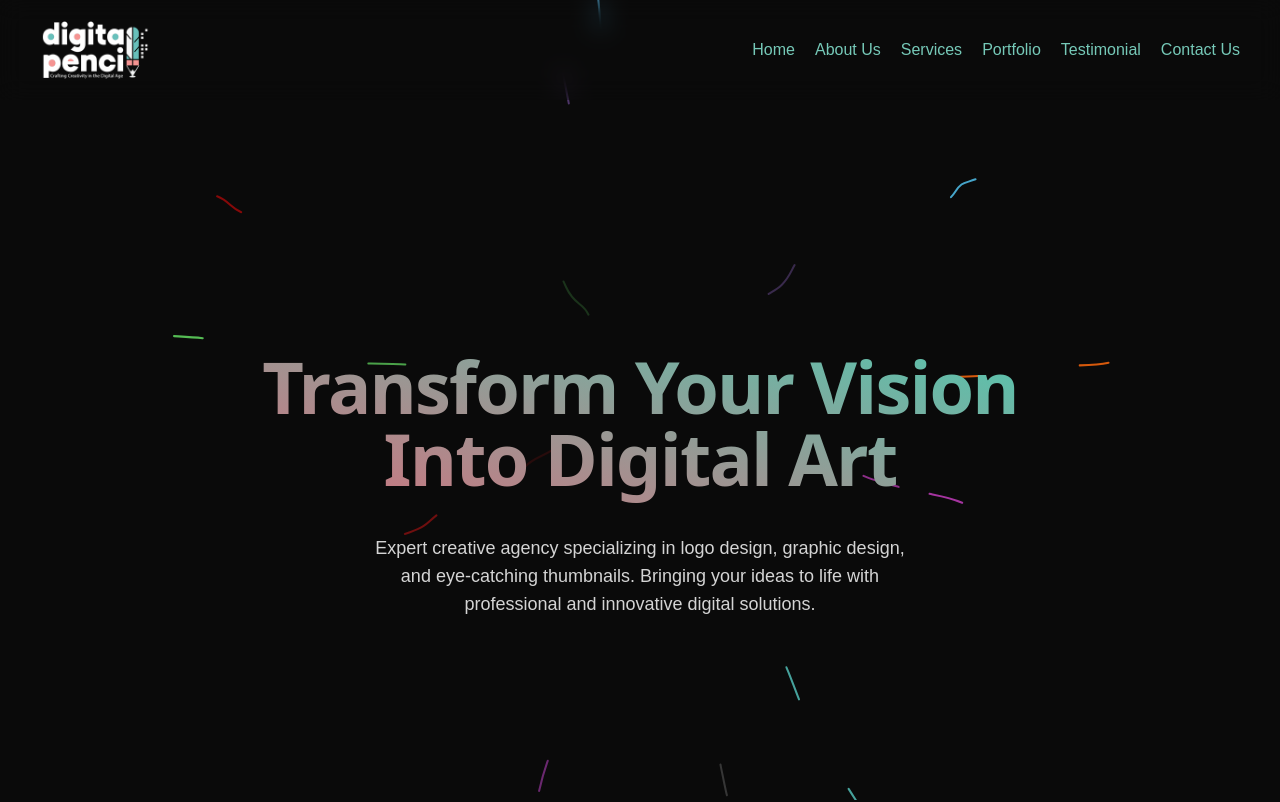
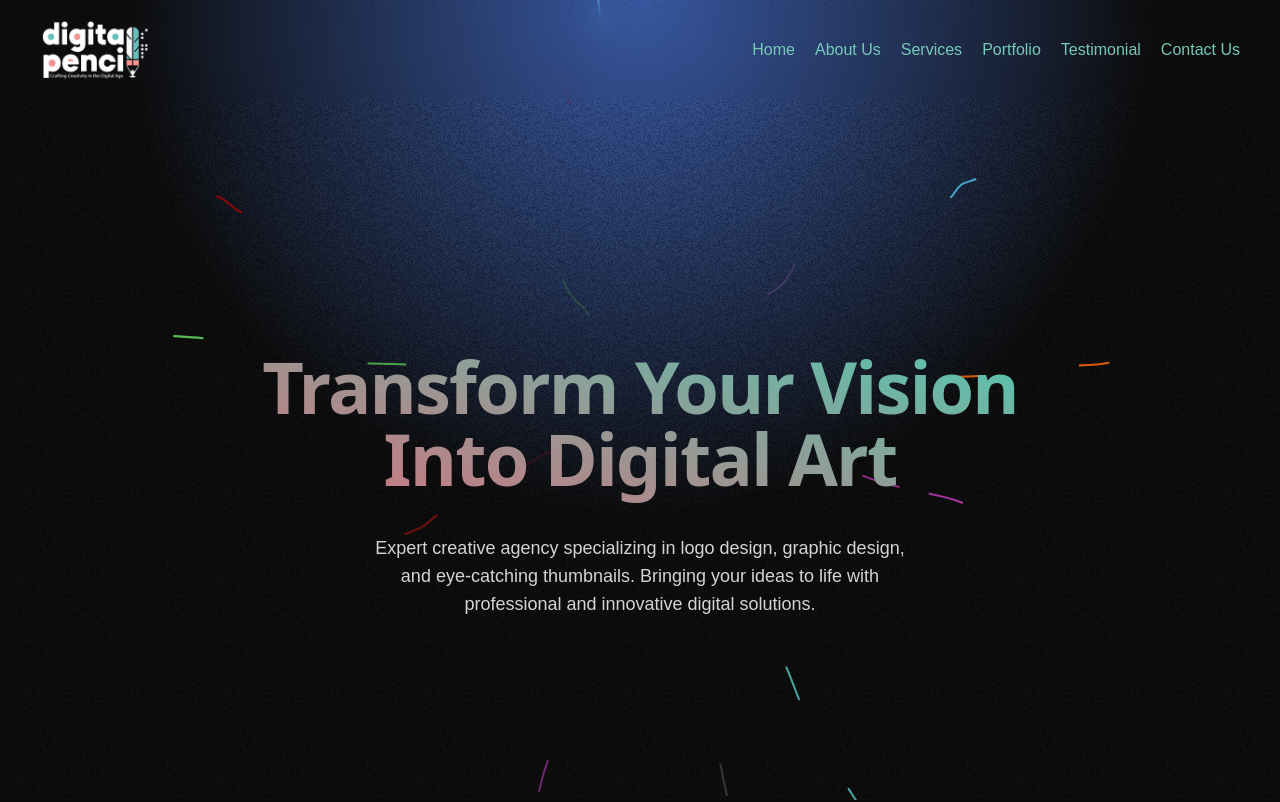
Before and after one commit to MANI-WEBDEVE/projectd-g, a Next.js app: page / in a window 1280 px wide. Shown: the top 802 px of the page. Built offline with nearby package versions, Linux system fonts and the light colour scheme.

Commit message:
add-fancy-image

```diff
--- a/src/app/layout.tsx
+++ b/src/app/layout.tsx
@@ -27,10 +27,12 @@ export default function RootLayout({
 }>) {
   return (
     <html lang="en">
-      <body className="bg-neutral-950 text-white">
+      <body className="bg-neutral-950 text-white min-h-screen">
         <Header/>
         {children}
         <Footer/>
+        <div className=" absolute inset-0 -z-50 max-h-screen bg-[radial-gradient(circle_at_top_center,hsla(222,80%,60%,0.655)_0%,hsla(222,0%,0%,0)_50%,hsla(222,0%,0%,0)_100%)]"></div>
+        <div className="absolute inset-0 opacity-20 mix-blend-soft-light w-full h-full -z-[5] bg-[url('/image/noise.jpg')]"> </div>
       </body>
     </html>
   );
```
Also changed, not shown: public/image/noise.jpg (added).
